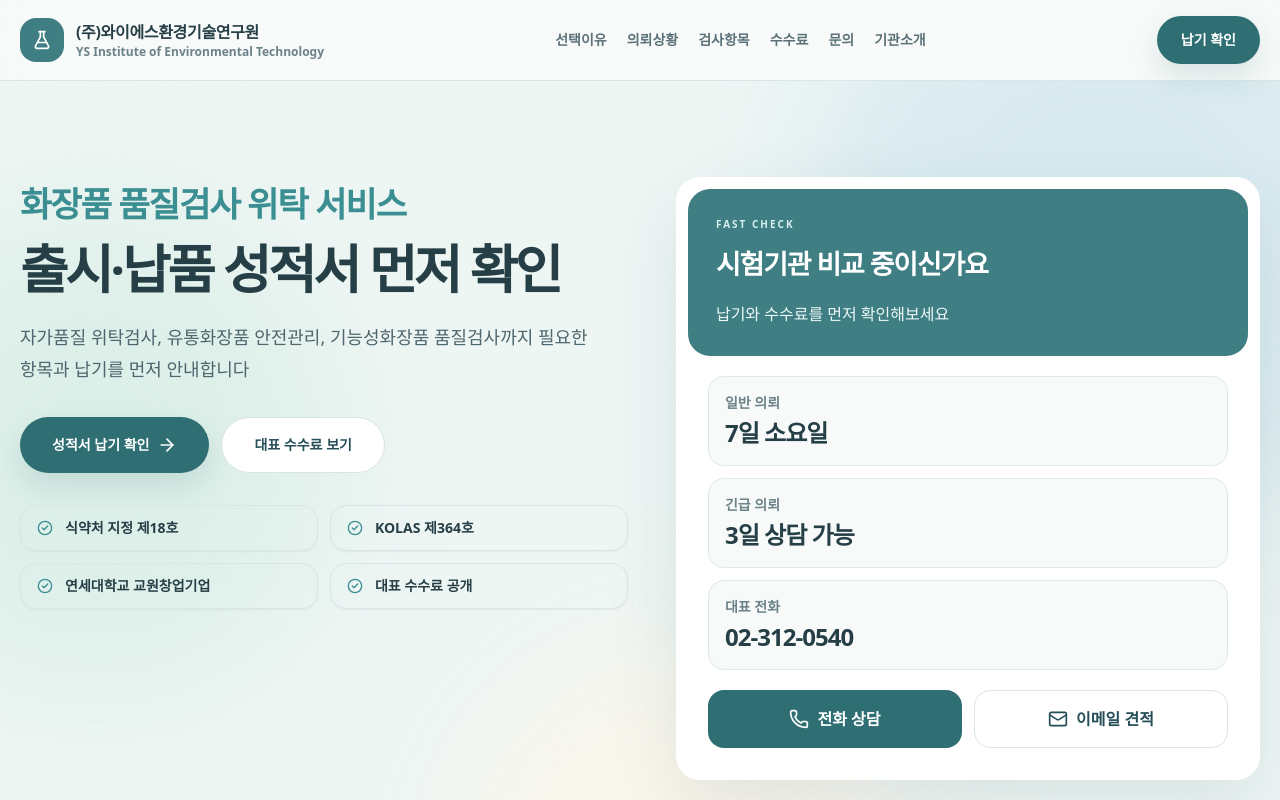
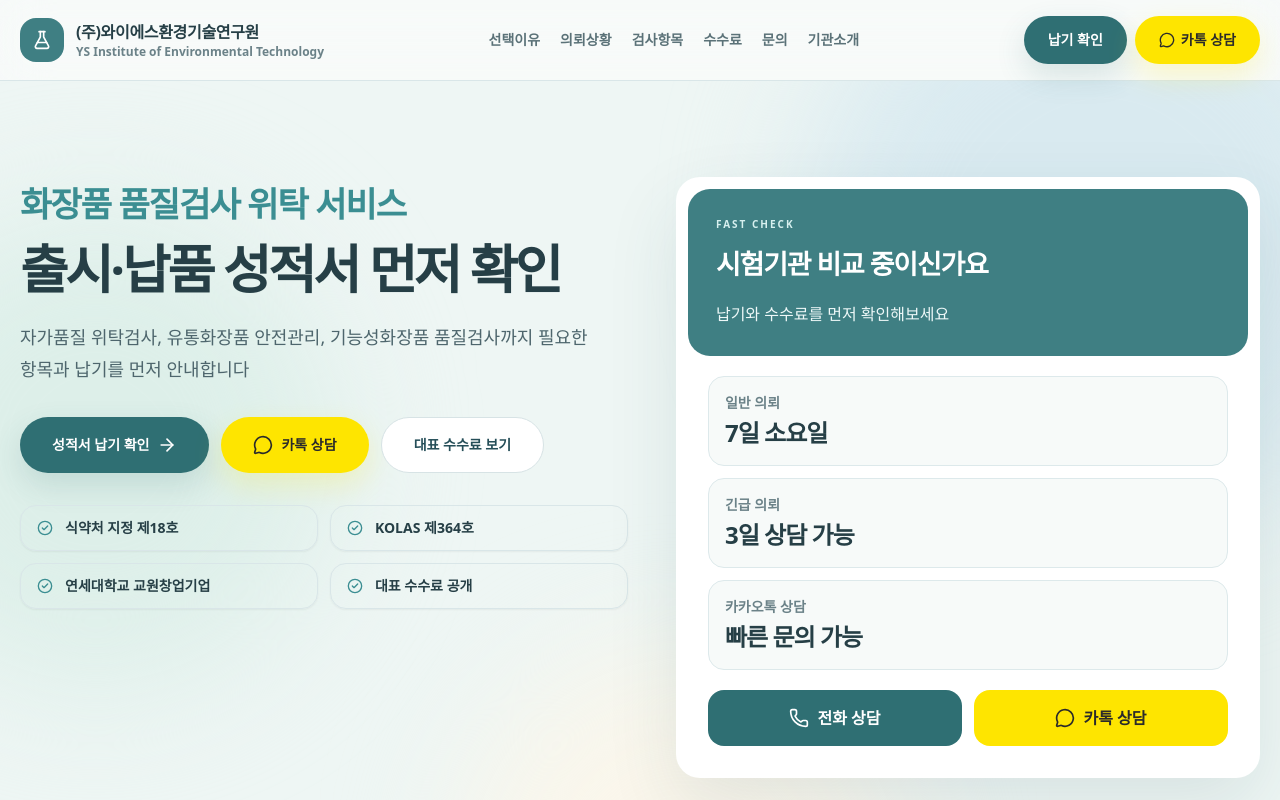
Before and after one commit to YSIET/ysiet-cosmetics-testing, a React (Vite) app: page / in a window 1280 px wide. Shown: the top 800 px of the page. Built offline with nearby package versions, Linux system fonts and the light colour scheme.

Commit message:
Update App.jsx

```diff
--- a/src/App.jsx
+++ b/src/App.jsx
@@ -11,12 +11,15 @@ import {
   HelpCircle,
   Mail,
   MapPin,
+  MessageCircle,
   Microscope,
   Phone,
   ShieldCheck,
   TimerReset,
   Users,
 } from "lucide-react";
+
+const KAKAO_URL = "https://pf.kakao.com/_xbUlsn";
 
 function cx(...classes) {
   return classes.filter(Boolean).join(" ");
@@ -29,12 +32,16 @@ function LinkButton({ href, children, variant = "primary", className = "" }) {
     secondary:
       "bg-white text-[#254E58] border border-[#D7E3E5] hover:border-[#8AB7BC]",
     light: "bg-white text-[#254E58] hover:bg-[#F4FAFA]",
+    kakao:
+      "bg-[#FEE500] text-[#2A2A2A] hover:bg-[#F6D900] shadow-[0_12px_30px_rgba(254,229,0,0.2)]",
     ghost: "bg-white/12 text-white border border-white/25 hover:bg-white/18",
   };
 
   return (
     <a
       href={href}
+      target={href?.startsWith("http") ? "_blank" : undefined}
+      rel={href?.startsWith("http") ? "noreferrer" : undefined}
       className={cx(
         "inline-flex h-12 items-center justify-center rounded-full px-6 text-sm font-black transition",
         variants[variant],
@@ -345,9 +352,15 @@ function Header() {
           </a>
         </nav>
 
-        <LinkButton href="/#contact" className="h-10 shrink-0 px-5">
-          납기 확인
-        </LinkButton>
+        <div className="hidden shrink-0 items-center gap-2 md:flex">
+          <LinkButton href="/#contact" className="h-10 px-5">
+            납기 확인
+          </LinkButton>
+          <LinkButton href={KAKAO_URL} variant="kakao" className="h-10 px-5">
+            <MessageCircle className="mr-1.5 h-4 w-4" />
+            카톡 상담
+          </LinkButton>
+        </div>
       </div>
     </header>
   );
@@ -384,16 +397,24 @@ function Footer() {
 function MobileStickyButtons() {
   return (
     <div className="fixed bottom-4 left-1/2 z-50 w-[calc(100%-2rem)] max-w-3xl -translate-x-1/2 rounded-full bg-[#2D5056] p-2 shadow-2xl md:hidden">
-      <div className="grid grid-cols-2 gap-2">
+      <div className="grid grid-cols-3 gap-2">
         <a
           href="tel:02-312-0540"
-          className="rounded-full bg-white px-4 py-3 text-center text-sm font-black text-[#254E58]"
+          className="rounded-full bg-white px-2 py-3 text-center text-xs font-black text-[#254E58]"
         >
           전화 상담
         </a>
         <a
+          href={KAKAO_URL}
+          target="_blank"
+          rel="noreferrer"
+          className="rounded-full bg-[#FEE500] px-2 py-3 text-center text-xs font-black text-[#2A2A2A]"
+        >
+          카톡 상담
+        </a>
+        <a
           href="mailto:testing@ysiet.com"
-          className="rounded-full bg-[#3B8E92] px-4 py-3 text-center text-sm font-black text-white"
+          className="rounded-full bg-[#3B8E92] px-2 py-3 text-center text-xs font-black text-white"
         >
           이메일 견적
         </a>
@@ -416,9 +437,7 @@ function HomePage() {
 
         <div className="relative mx-auto grid max-w-7xl gap-12 px-5 py-20 lg:grid-cols-[1.02fr_0.98fr] lg:items-start lg:py-24">
           <div className="min-w-0 pt-2">
-            <p className={heroServiceTitle}>
-              화장품 품질검사 위탁 서비스
-            </p>
+            <p className={heroServiceTitle}>화장품 품질검사 위탁 서비스</p>
 
             <h1 className={heroTitle}>출시·납품 성적서 먼저 확인</h1>
 
@@ -430,6 +449,14 @@ function HomePage() {
             <div className="mt-8 flex flex-col gap-3 sm:flex-row">
               <LinkButton href="#contact" className="h-14 px-8 text-base">
                 성적서 납기 확인 <ArrowRight className="ml-2 h-5 w-5" />
+              </LinkButton>
+              <LinkButton
+                href={KAKAO_URL}
+                variant="kakao"
+                className="h-14 px-8 text-base"
+              >
+                <MessageCircle className="mr-2 h-5 w-5" />
+                카톡 상담
               </LinkButton>
               <LinkButton
                 href="#fees"
@@ -478,9 +505,9 @@ function HomePage() {
                 </p>
               </div>
               <div className="rounded-2xl border border-[#DDE9EB] bg-[#F7FAF9] p-4">
-                <p className="text-sm font-bold text-[#6B8288]">대표 전화</p>
+                <p className="text-sm font-bold text-[#6B8288]">카카오톡 상담</p>
                 <p className="mt-1 text-2xl font-black tracking-[-0.04em] text-[#263F46]">
-                  02-312-0540
+                  빠른 문의 가능
                 </p>
               </div>
             </div>
@@ -493,10 +520,12 @@ function HomePage() {
                 <Phone className="h-5 w-5" /> 전화 상담
               </a>
               <a
-                href="mailto:testing@ysiet.com"
-                className="flex items-center justify-center gap-2 rounded-2xl border border-[#D9E6E8] bg-white px-4 py-4 text-center font-black text-[#254E58] transition hover:border-[#8AB7BC]"
+                href={KAKAO_URL}
+                target="_blank"
+                rel="noreferrer"
+                className="flex items-center justify-center gap-2 rounded-2xl bg-[#FEE500] px-4 py-4 text-center font-black text-[#2A2A2A] transition hover:bg-[#F6D900]"
               >
-                <Mail className="h-5 w-5" /> 이메일 견적
+                <MessageCircle className="h-5 w-5" /> 카톡 상담
               </a>
             </div>
           </Card>
@@ -554,8 +583,9 @@ function HomePage() {
               YSIET에서는 먼저 필요한 성적서의 항목, 납기, 준비서류부터 확인하실 수 있습니다
             </p>
           </div>
-          <LinkButton href="#contact" className="mt-5 md:mt-0">
-            바로 문의하기
+          <LinkButton href={KAKAO_URL} variant="kakao" className="mt-5 md:mt-0">
+            <MessageCircle className="mr-2 h-5 w-5" />
+            카톡으로 바로 문의
           </LinkButton>
         </div>
       </section>
@@ -573,7 +603,7 @@ function HomePage() {
 
           <div className="grid gap-4 md:grid-cols-2 lg:grid-cols-3">
             {customerPaths.map((item) => (
-              <a key={item.title} href="#contact" className="group">
+              <a key={item.title} href={KAKAO_URL} target="_blank" rel="noreferrer" className="group">
                 <Card className="h-full transition duration-300 group-hover:-translate-y-1 group-hover:shadow-[0_26px_75px_rgba(37,78,88,0.1)]">
                   <div className="p-7">
                     <div className="mb-5 flex h-11 w-11 items-center justify-center rounded-2xl bg-[#E6F4F2] text-[#3B8E92]">
@@ -692,8 +722,9 @@ function HomePage() {
                 제품명과 필요 항목을 보내주시면 실제 견적 기준으로 안내드립니다
               </p>
             </div>
-            <LinkButton href="#contact" variant="light" className="mt-5 md:mt-0">
-              견적 요청하기
+            <LinkButton href={KAKAO_URL} variant="kakao" className="mt-5 md:mt-0">
+              <MessageCircle className="mr-2 h-5 w-5" />
+              카톡 견적 요청
             </LinkButton>
           </div>
         </div>
@@ -829,10 +860,18 @@ function HomePage() {
                   <Phone className="mr-2 h-5 w-5" /> 02-312-0540
                 </a>
                 <a
+                  href={KAKAO_URL}
+                  target="_blank"
+                  rel="noreferrer"
+                  className="inline-flex h-14 items-center justify-center rounded-full bg-[#FEE500] px-8 font-black text-[#2A2A2A]"
+                >
+                  <MessageCircle className="mr-2 h-5 w-5" /> 카톡 상담
+                </a>
+                <a
                   href="mailto:testing@ysiet.com"
                   className="inline-flex h-14 items-center justify-center rounded-full border border-white/25 bg-white/12 px-8 font-black text-white"
                 >
-                  <Mail className="mr-2 h-5 w-5" /> testing@ysiet.com
+                  <Mail className="mr-2 h-5 w-5" /> 이메일 견적
                 </a>
               </div>
             </div>
@@ -856,10 +895,13 @@ function HomePage() {
                 ))}
               </ul>
               <a
-                href="mailto:testing@ysiet.com"
-                className="mt-6 flex h-14 items-center justify-center rounded-2xl bg-[#2F6F73] font-black text-white"
+                href={KAKAO_URL}
+                target="_blank"
+                rel="noreferrer"
+                className="mt-6 flex h-14 items-center justify-center rounded-2xl bg-[#FEE500] font-black text-[#2A2A2A]"
               >
-                빠른 견적 요청하기
+                <MessageCircle className="mr-2 h-5 w-5" />
+                카톡으로 빠른 견적 요청
               </a>
               <div className="mt-5 flex gap-3 rounded-2xl bg-[#F3F8F7] p-4 text-sm font-bold leading-6 text-[#4E666D]">
                 <MapPin className="mt-0.5 h-5 w-5 shrink-0 text-[#3B8E92]" />
@@ -927,6 +969,10 @@ function AboutPage() {
           <div className="mt-8 flex flex-col gap-3 sm:flex-row">
             <LinkButton href="/#contact" className="h-14 px-8 text-base">
               성적서 납기 확인 <ArrowRight className="ml-2 h-5 w-5" />
+            </LinkButton>
+            <LinkButton href={KAKAO_URL} variant="kakao" className="h-14 px-8 text-base">
+              <MessageCircle className="mr-2 h-5 w-5" />
+              카톡 상담
             </LinkButton>
             <LinkButton href="/" variant="secondary" className="h-14 px-8 text-base">
               메인으로 돌아가기
@@ -1007,8 +1053,9 @@ function AboutPage() {
                 필요한 성적서의 항목, 납기, 준비서류를 바로 상담받으실 수 있습니다
               </p>
             </div>
-            <LinkButton href="/#contact" className="mt-5 md:mt-0">
-              성적서 문의하기
+            <LinkButton href={KAKAO_URL} variant="kakao" className="mt-5 md:mt-0">
+              <MessageCircle className="mr-2 h-5 w-5" />
+              카톡으로 문의하기
             </LinkButton>
           </div>
         </div>
```
